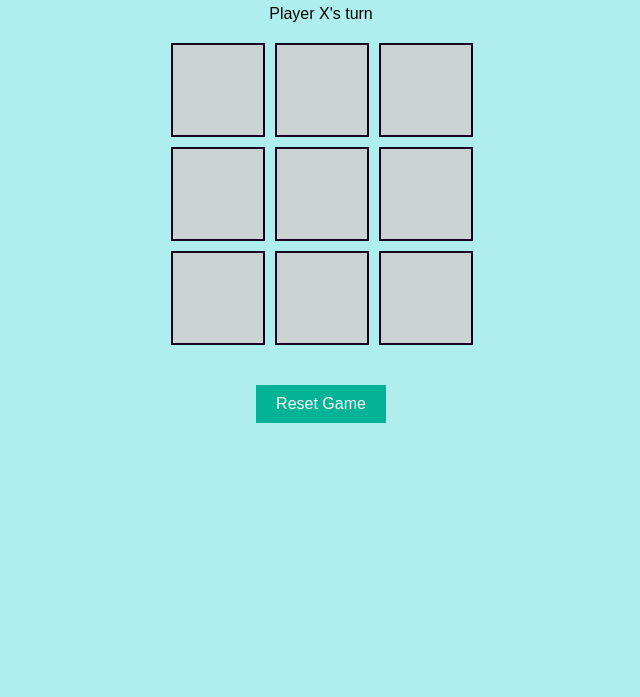
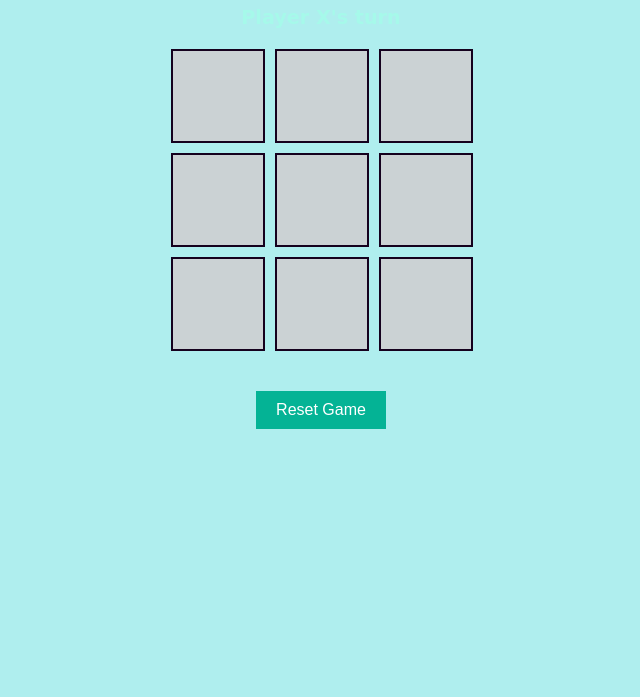
Before and after one commit to sid200727/Tic-tac-toe-game, a plain HTML site: page index.html in a window 1280 px wide. Shown: the part 103-800 px from the top of the page, without its empty margins (319-959 px from the left). Drawn offline with Linux system fonts and the light colour scheme.

Commit message:
Update styling.css

```diff
--- a/styling.css
+++ b/styling.css
@@ -1,5 +1,5 @@
 body {
-    font-family: Arial, Helvetica, sans-serif;
+    font-family: cursive;
     text-align: center;
     background-color: paleturquoise;
     margin: 0;
@@ -47,7 +47,7 @@ gamecontainer {
 #restartbtn:hover {
     background-color: rgb(167, 222, 145);
 }
-#status{
+#statusText{
     margin-top: 20px;
     font-size: 1.2em;
     color: rgb(166, 249, 234);
```
